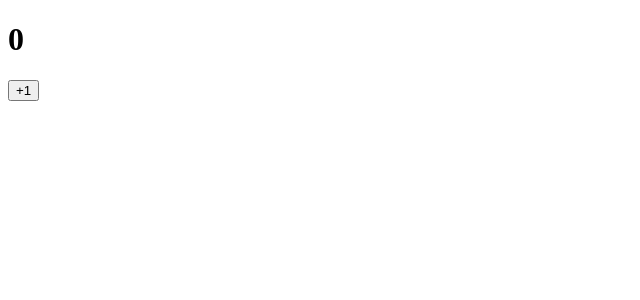
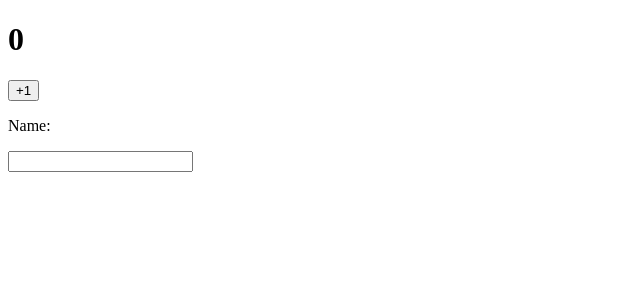
Before and after one commit to Metranohm/lucky7, a React (Vite) app: page / in a window 1280 px wide. Shown: the top 300 px of the page, without its empty margins (0-640 px from the left). Built offline with nearby package versions, Linux system fonts and the light colour scheme.

Commit message:
update useEffect

```diff
--- a/src/Counter.jsx
+++ b/src/Counter.jsx
@@ -2,14 +2,28 @@ import { useState, useEffect } from "react";
 
 export default function Counter() {
     const [count, setCount] = useState(0);
+    const [name, setName] = useState("");
+
+    useEffect(function myEffect() {
+        console.log("useEffect called");
+    },
+    [count]
+    );
+
+
     const increment = () => {
         setCount((c) => c + 1);
     };
+    const handleChange = (e) => {
+        setName(e.target.value)
+    }
 
     return (
         <div>
             <h1>{count}</h1>
             <button onClick={increment}>+1</button>
+            <p>Name: {name}</p>
+            <input value={name} type="text" onChange={handleChange} />
         </div>
     )
 }
```
